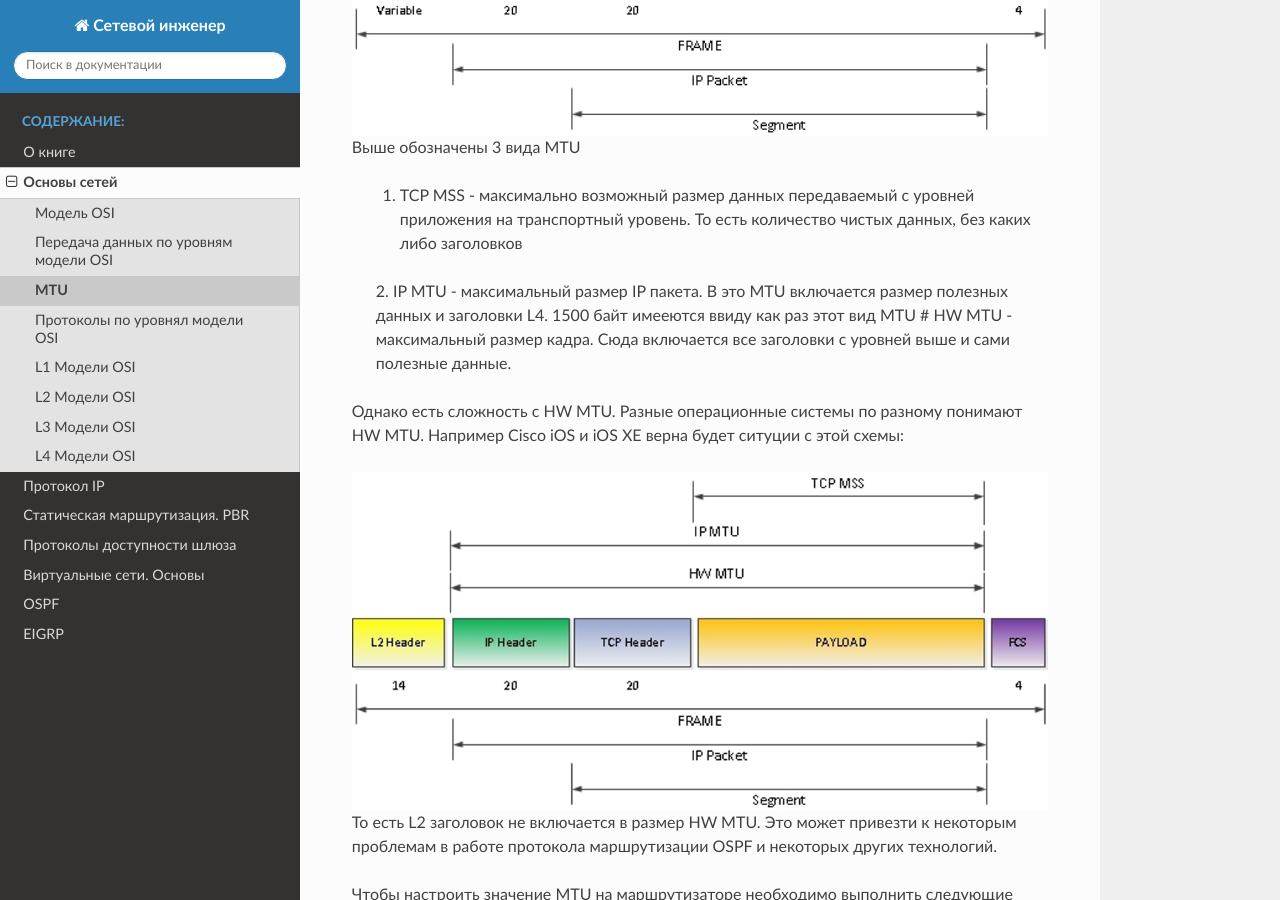
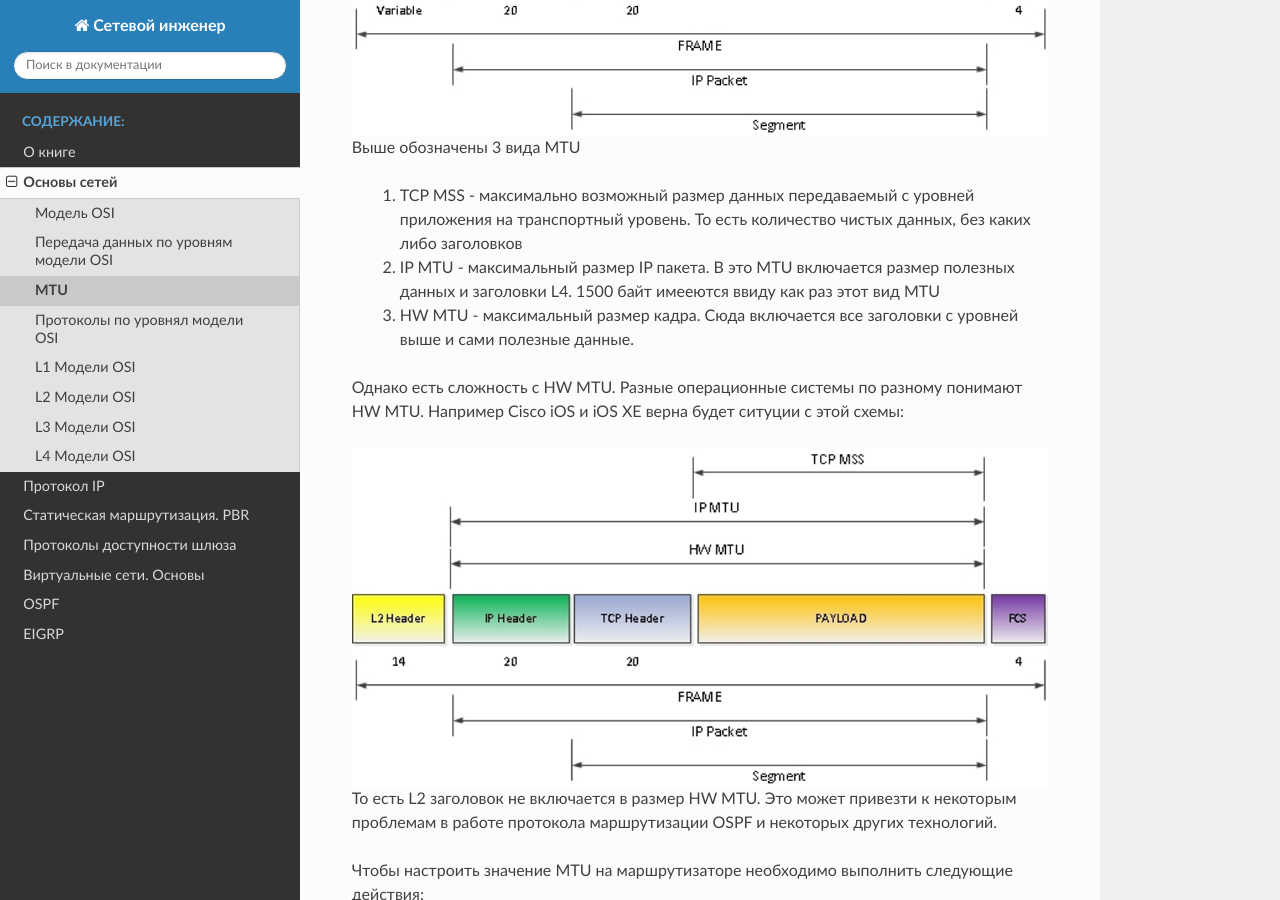
Before and after one commit to Santa42/netadm, a Sphinx documentation site: the page built from docs/source/book/01_intro/mtu.rst, in a window 1280 px wide and 900 px high, scrolled down 582 px. Built offline with Sphinx 7.4.7 and the Read the Docs theme 2.0.0, drawn with Linux system fonts in a browser that asks for light colours; pages that are not in the unit, such as notebooks, are missing from menus.

Commit message:
add html

```diff
--- a/docs/source/book/01_intro/mtu.rst
+++ b/docs/source/book/01_intro/mtu.rst
@@ -15,7 +15,7 @@ MTU выбает нескольких видов:
 
   1. TCP MSS - максимально возможный размер данных передаваемый с уровней приложения на транспортный уровень. То есть количество чистых данных, без каких либо заголовков
   2. IP MTU - максимальный размер IP пакета. В это MTU включается размер полезных данных и заголовки L4. 1500 байт имееются ввиду как раз этот вид MTU
-  # HW MTU - максимальный размер кадра. Сюда включается все заголовки с уровней выше и сами полезные данные.
+  #. HW MTU - максимальный размер кадра. Сюда включается все заголовки с уровней выше и сами полезные данные.
 
 Однако есть сложность с HW MTU. Разные операционные системы по разному понимают HW MTU.
 Например Cisco iOS и iOS XE верна будет ситуции с этой схемы:
```
